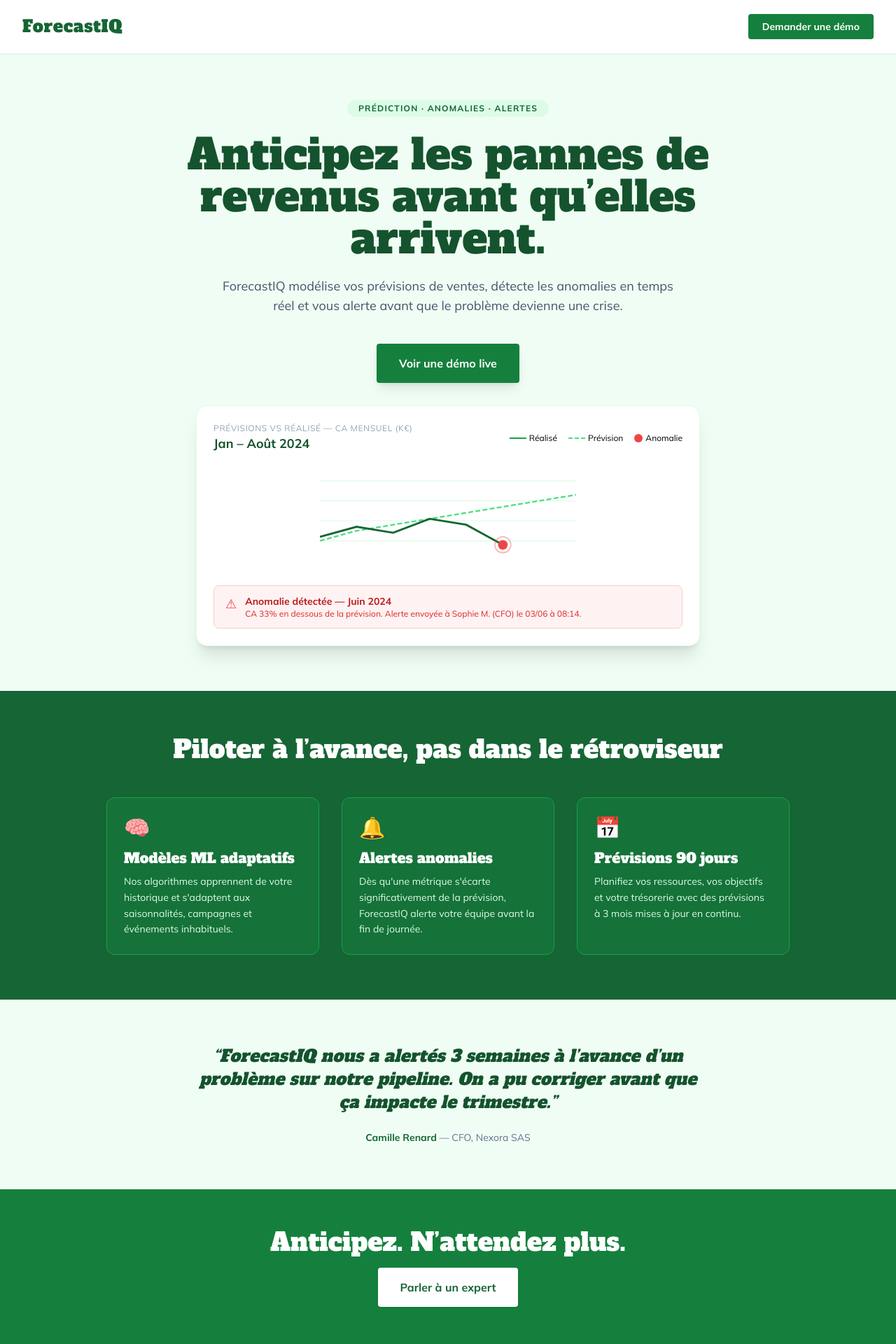
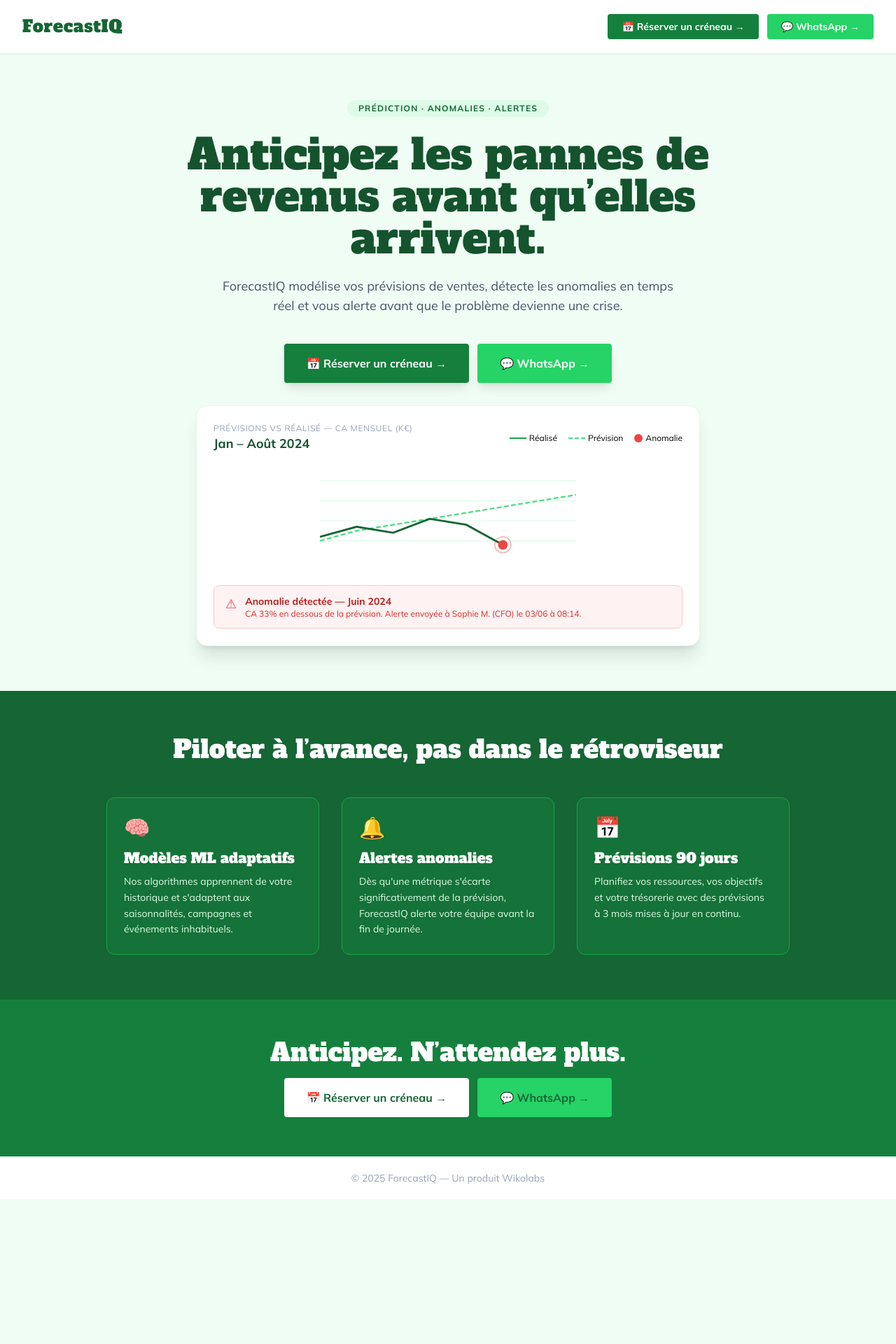
Before and after one commit to Wikolabs/forecastiq, a Next.js app: page / in a window 1280 px wide. Shown: the top 1920 px of the page at 70% size. After the commit the page ends 1713 px from the top, so only its background shows below. Built offline with nearby package versions, Linux system fonts and the light colour scheme.

Commit message:
feat: replace CTA with Calendly+WhatsApp, remove testimonials

```diff
--- a/src/app/page.tsx
+++ b/src/app/page.tsx
@@ -29,12 +29,14 @@
         <span style={{ fontFamily: "var(--font-display)" }} className="text-2xl text-green-800 tracking-wide">
           ForecastIQ
         </span>
-        <a
-          href="mailto:hello@wikolabs.com?subject=ForecastIQ — Demande de démo"
-          className="bg-green-700 text-white px-5 py-2 rounded text-sm font-bold hover:bg-green-800 transition"
-        >
-          Demander une démo
-        </a>
+        <div style={{ display: "flex", gap: "12px", justifyContent: "center", flexWrap: "wrap" }}>
+          <a href="https://calendly.com/wikolabs" target="_blank" rel="noopener noreferrer" className="bg-green-700 text-white px-5 py-2 rounded text-sm font-bold hover:bg-green-800 transition">
+            📅 Réserver un créneau →
+          </a>
+          <a href="https://wa.me/261386626100?text=Bonjour%2C%20je%20souhaite%20discuter%20de%20ForecastIQ%20avec%20Wikolabs." target="_blank" rel="noopener noreferrer" className="bg-green-700 text-white px-5 py-2 rounded text-sm font-bold hover:bg-green-800 transition" style={{ background: "#25d366", borderColor: "#25d366" }}>
+            💬 WhatsApp →
+          </a>
+        </div>
       </nav>
 
       {/* Hero */}
@@ -48,12 +50,14 @@
         <p className="text-lg text-slate-600 max-w-2xl mx-auto mb-10">
           ForecastIQ modélise vos prévisions de ventes, détecte les anomalies en temps réel et vous alerte avant que le problème devienne une crise.
         </p>
-        <a
-          href="mailto:hello@wikolabs.com?subject=ForecastIQ — Demande de démo"
-          className="inline-block bg-green-700 text-white px-8 py-4 rounded font-bold text-base hover:bg-green-800 transition shadow-lg"
-        >
-          Voir une démo live
-        </a>
+        <div style={{ display: "flex", gap: "12px", justifyContent: "center", flexWrap: "wrap" }}>
+          <a href="https://calendly.com/wikolabs" target="_blank" rel="noopener noreferrer" className="inline-block bg-green-700 text-white px-8 py-4 rounded font-bold text-base hover:bg-green-800 transition shadow-lg">
+            📅 Réserver un créneau →
+          </a>
+          <a href="https://wa.me/261386626100?text=Bonjour%2C%20je%20souhaite%20discuter%20de%20ForecastIQ%20avec%20Wikolabs." target="_blank" rel="noopener noreferrer" className="inline-block bg-green-700 text-white px-8 py-4 rounded font-bold text-base hover:bg-green-800 transition shadow-lg" style={{ background: "#25d366", borderColor: "#25d366" }}>
+            💬 WhatsApp →
+          </a>
+        </div>
       </section>
 
       {/* Chart Mockup */}
@@ -119,29 +123,19 @@
         </div>
       </section>
 
-      {/* Testimonial */}
-      <section className="max-w-3xl mx-auto px-6 py-16 text-center">
-        <blockquote>
-          <p className="text-2xl text-green-900 italic leading-snug mb-6" style={{ fontFamily: "var(--font-display)" }}>
-            &ldquo;ForecastIQ nous a alertés 3 semaines à l&rsquo;avance d&rsquo;un problème sur notre pipeline. On a pu corriger avant que ça impacte le trimestre.&rdquo;
-          </p>
-          <footer className="text-slate-500 text-sm">
-            <strong className="text-green-800">Camille Renard</strong> — CFO, Nexora SAS
-          </footer>
-        </blockquote>
-      </section>
-
       {/* CTA */}
       <section className="bg-green-700 py-14 text-center px-6">
         <h2 style={{ fontFamily: "var(--font-display)" }} className="text-4xl text-white mb-4">
           Anticipez. N&rsquo;attendez plus.
         </h2>
-        <a
-          href="mailto:hello@wikolabs.com?subject=ForecastIQ — Demande de démo"
-          className="inline-block bg-white text-green-800 px-8 py-4 rounded font-bold hover:bg-green-50 transition shadow"
-        >
-          Parler à un expert
-        </a>
+        <div style={{ display: "flex", gap: "12px", justifyContent: "center", flexWrap: "wrap" }}>
+          <a href="https://calendly.com/wikolabs" target="_blank" rel="noopener noreferrer" className="inline-block bg-white text-green-800 px-8 py-4 rounded font-bold hover:bg-green-50 transition shadow">
+            📅 Réserver un créneau →
+          </a>
+          <a href="https://wa.me/261386626100?text=Bonjour%2C%20je%20souhaite%20discuter%20de%20ForecastIQ%20avec%20Wikolabs." target="_blank" rel="noopener noreferrer" className="inline-block bg-white text-green-800 px-8 py-4 rounded font-bold hover:bg-green-50 transition shadow" style={{ background: "#25d366", borderColor: "#25d366" }}>
+            💬 WhatsApp →
+          </a>
+        </div>
       </section>
 
       <footer className="text-center py-5 text-slate-400 text-sm bg-white border-t border-green-100">
```
